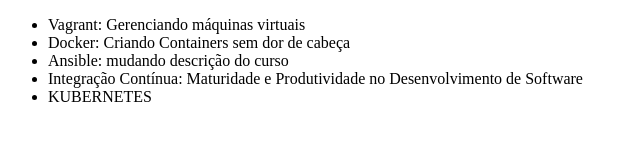
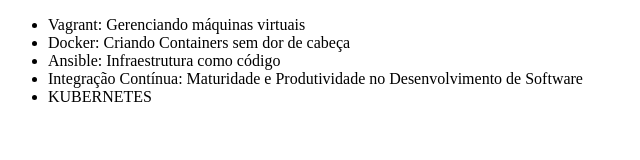
Before and after one commit to juliokreis/curso-git, a plain HTML site: page index.html in a window 1280 px wide. Shown: the full height of the page, 0-640 px from the left. Drawn offline with Linux system fonts and the light colour scheme.

Commit message:
Alteração feita no dia anterior

```diff
--- a/index.html
+++ b/index.html
@@ -8,7 +8,7 @@
     <ul>
         <li>Vagrant: Gerenciando máquinas virtuais</li>
         <li>Docker: Criando Containers sem dor de cabeça</li>
-        <li>Ansible: mudando descrição do curso</li>
+        <li>Ansible: Infraestrutura como código</li>
         <li>Integração Contínua: Maturidade e Produtividade no Desenvolvimento de Software</li>
         <li>KUBERNETES</li>
     </ul>
```
